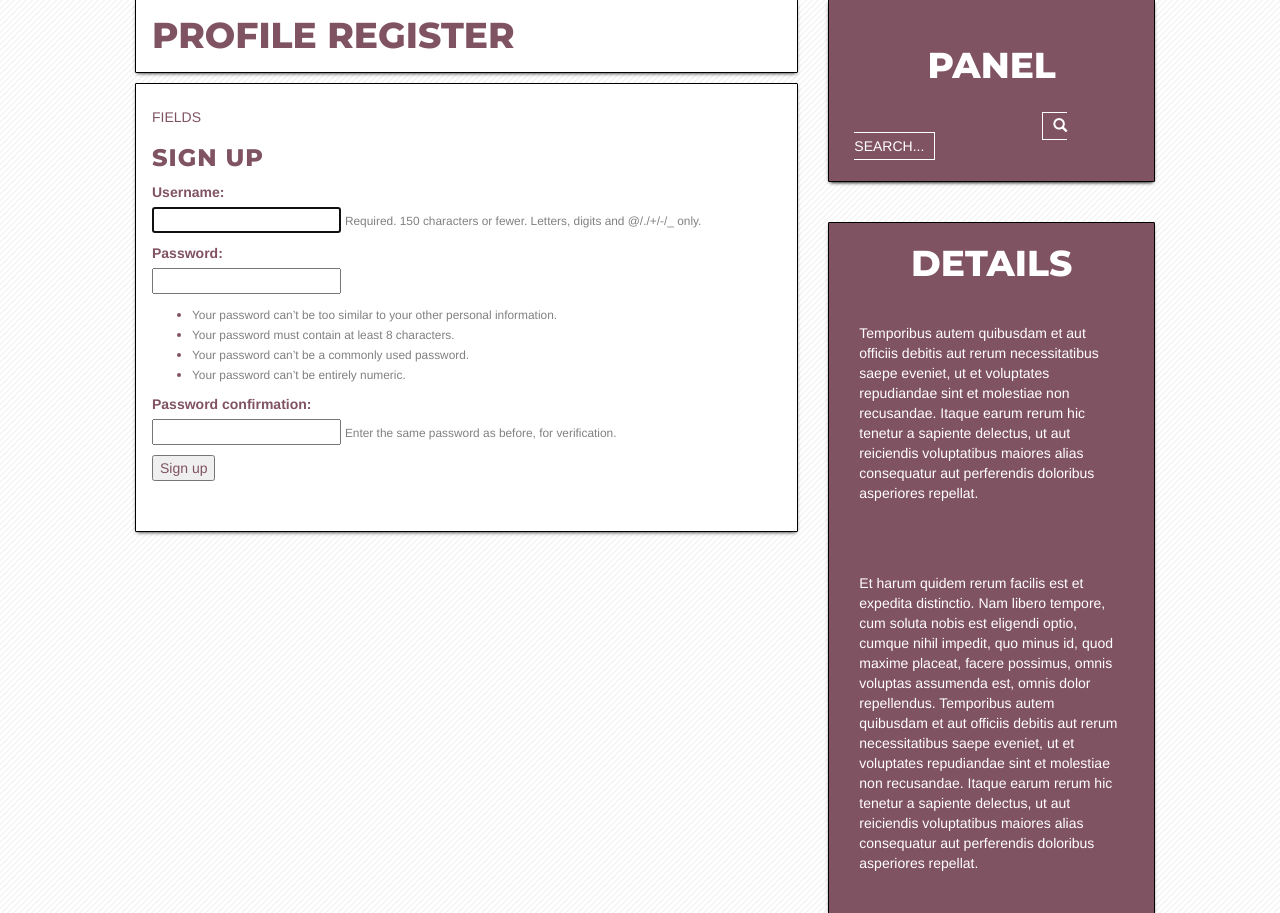
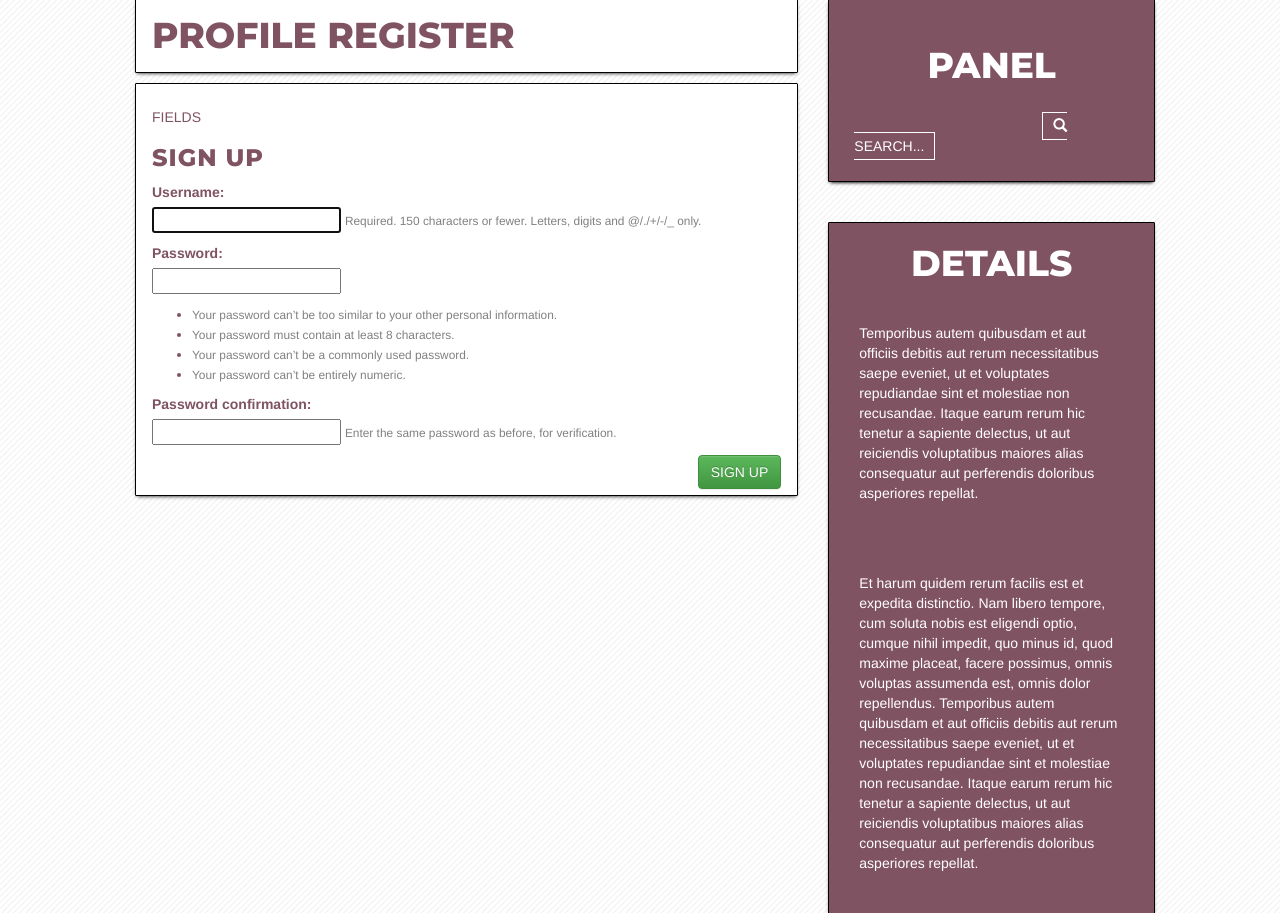
Before and after one commit to Marasson/questboards, a Django app: page /registration/register in a window 1280 px wide. Shown: the part 165-1078 px from the top of the page. Run offline with Django 3.2, Linux system fonts and the light colour scheme; some libraries are stand-ins or nearby versions.

Commit message:
Django App

```diff
--- a/my_project/templates/my_project/register_f.html
+++ b/my_project/templates/my_project/register_f.html
@@ -21,7 +21,7 @@
         {% endfor %}
       </p>
     {% endfor %}
-    <button type="submit">Sign up</button>
+    <button type="submit" class="save btn btn-success">SIGN UP</button>
   </form>
         <br />
     </div>
```
Also changed, not shown: db.sqlite3.
